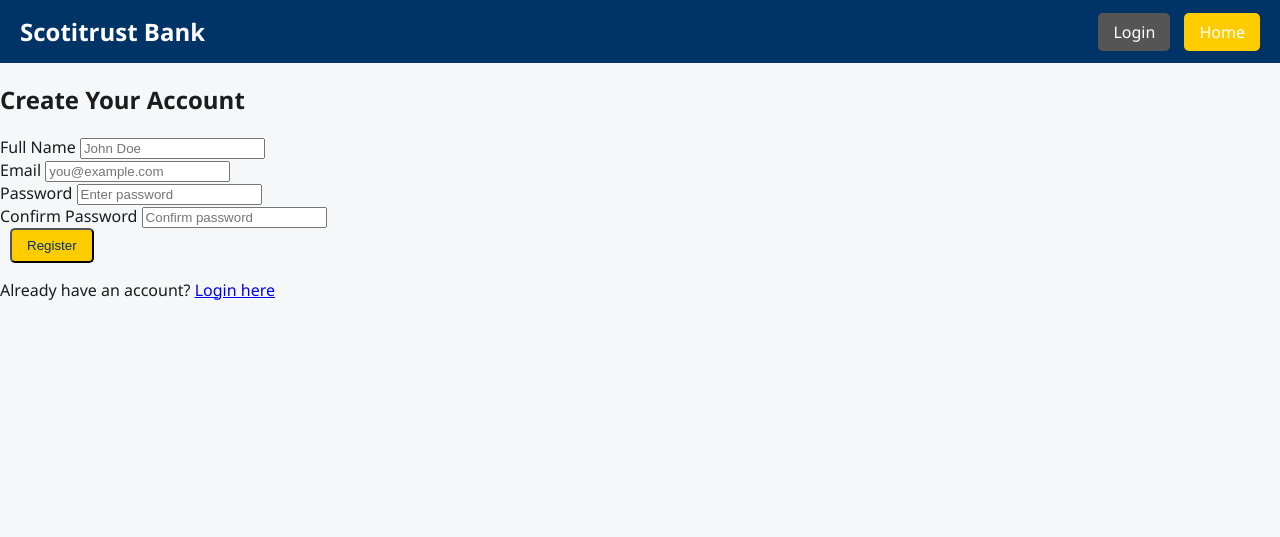
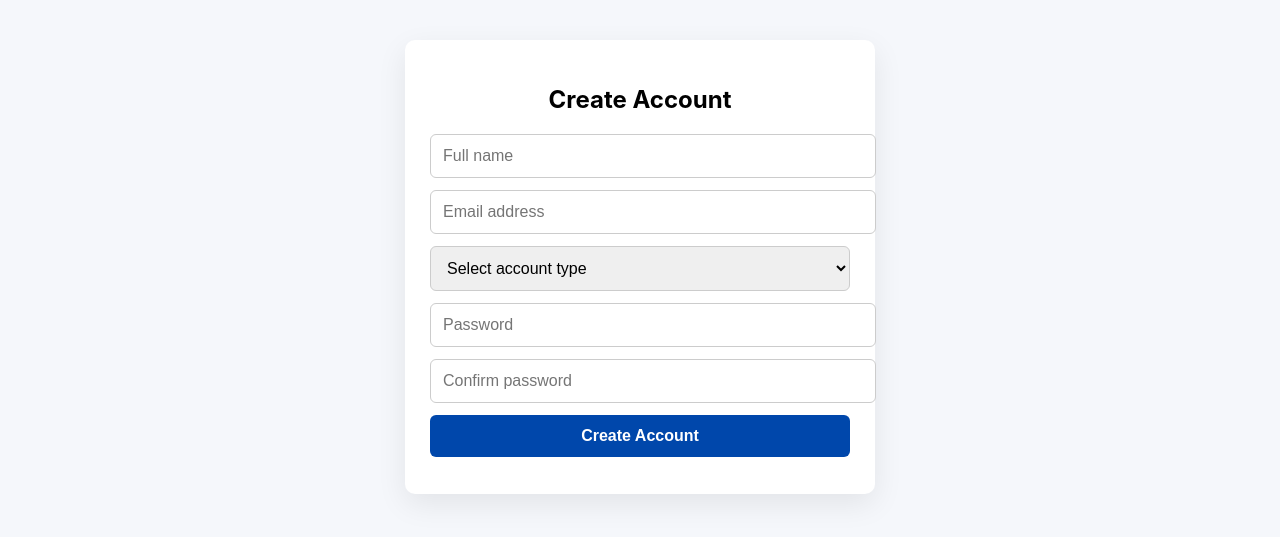
Before and after one commit to alvinmoore703-ui/BankApp, a Flask app: page /register in a window 1280 px wide. Shown: the top 537 px of the page. Run offline with Flask 3, Linux system fonts and the light colour scheme.

Commit message:
Update register.html

```diff
--- a/templates/register.html
+++ b/templates/register.html
@@ -1,57 +1,91 @@
 <!DOCTYPE html>
 <html lang="en">
 <head>
-    <meta charset="UTF-8">
-    <meta name="viewport" content="width=device-width, initial-scale=1.0">
-    <title>Register - Scotitrust Bank</title>
-    <link rel="stylesheet" href="{{ url_for('static', filename='style.css') }}">
+  <meta charset="UTF-8">
+  <title>Register | Scotitrust Bank</title>
+  <meta name="viewport" content="width=device-width, initial-scale=1">
+  <style>
+    body {
+      font-family: -apple-system, BlinkMacSystemFont, "Segoe UI", Roboto;
+      background: #f5f7fb;
+      margin: 0;
+      padding: 0;
+    }
+    .container {
+      max-width: 420px;
+      margin: 40px auto;
+      background: white;
+      padding: 25px;
+      border-radius: 10px;
+      box-shadow: 0 10px 30px rgba(0,0,0,0.08);
+    }
+    h2 {
+      text-align: center;
+      margin-bottom: 20px;
+    }
+    input, select, button {
+      width: 100%;
+      padding: 12px;
+      margin-bottom: 12px;
+      border-radius: 6px;
+      border: 1px solid #ccc;
+      font-size: 16px;
+    }
+    button {
+      background: #0047ab;
+      color: white;
+      border: none;
+      font-weight: bold;
+    }
+    button:hover {
+      opacity: 0.9;
+    }
+  </style>
 </head>
+
 <body>
-    <header>
-        <div class="logo">Scotitrust Bank</div>
-        <nav>
-            <a class="btn" href="{{ url_for('login') }}">Login</a>
-            <a class="btn btn-primary" href="{{ url_for('home') }}">Home</a>
-        </nav>
-    </header>
+  <div class="container">
+    <h2>Create Account</h2>
 
-    <section class="register-section">
-        <h2>Create Your Account</h2>
-        {% with messages = get_flashed_messages() %}
-          {% if messages %}
-            <ul class="flash-messages">
-              {% for message in messages %}
-                <li>{{ message }}</li>
-              {% endfor %}
-            </ul>
-          {% endif %}
-        {% endwith %}
+    <form method="POST" action="/register">
 
-        <form method="POST" action="{{ url_for('register') }}">
-            <div class="form-group">
-                <label for="fullname">Full Name</label>
-                <input type="text" name="fullname" id="fullname" placeholder="John Doe" required>
-            </div>
+      <input
+        type="text"
+        name="fullname"
+        placeholder="Full name"
+        required
+      >
 
-            <div class="form-group">
-                <label for="email">Email</label>
-                <input type="email" name="email" id="email" placeholder="you@example.com" required>
-            </div>
+      <input
+        type="email"
+        name="email"
+        placeholder="Email address"
+        required
+      >
 
-            <div class="form-group">
-                <label for="password">Password</label>
-                <input type="password" name="password" id="password" placeholder="Enter password" required>
-            </div>
+      <select name="account_type" required>
+        <option value="">Select account type</option>
+        <option value="Personal">Personal Banking</option>
+        <option value="Business">Business Banking</option>
+        <option value="Private">Private Banking</option>
+      </select>
 
-            <div class="form-group">
-                <label for="confirm">Confirm Password</label>
-                <input type="password" name="confirm" id="confirm" placeholder="Confirm password" required>
-            </div>
+      <input
+        type="password"
+        name="password"
+        placeholder="Password"
+        required
+      >
 
-            <button type="submit" class="btn btn-primary">Register</button>
-        </form>
+      <input
+        type="password"
+        name="confirm"
+        placeholder="Confirm password"
+        required
+      >
 
-        <p>Already have an account? <a href="{{ url_for('login') }}">Login here</a></p>
-    </section>
+      <button type="submit">Create Account</button>
+    </form>
+  </div>
 </body>
 </html>
```
